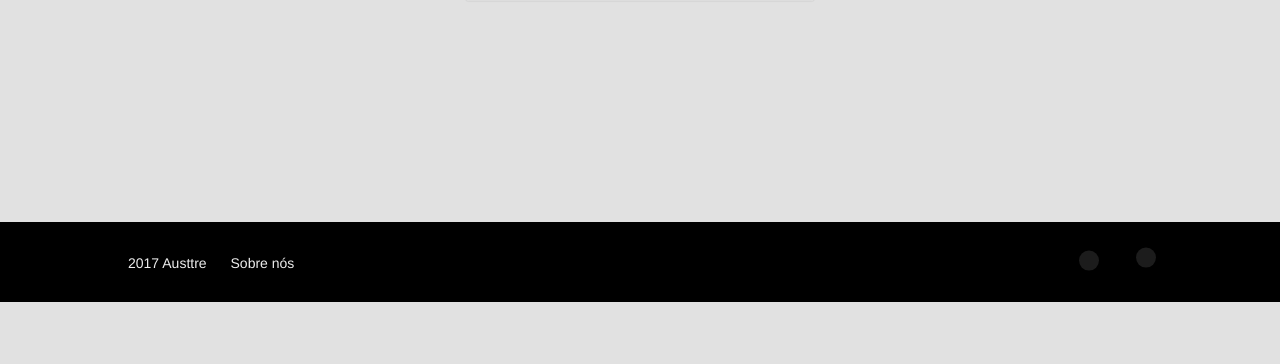
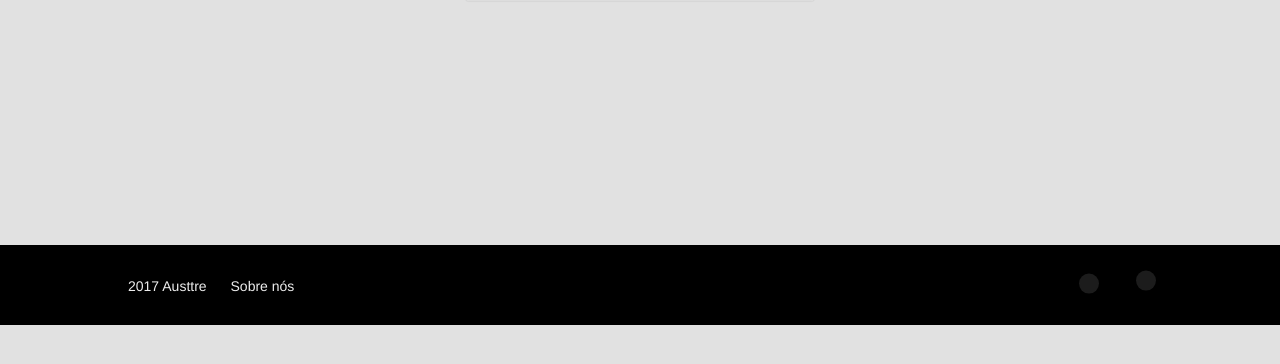
Before and after one commit to jaynecristina/php-db, a PHP site: page /login.php in a window 1280 px wide. Shown: the part 339-703 px from the top of the page. Run offline with PHP 8.4, Linux system fonts and the light colour scheme.

Commit message:
Alteração Login

```diff
--- a/login.php
+++ b/login.php
@@ -8,7 +8,7 @@
 <style>
                             #rodape {
                                 position: absolute;
-                                margin-top: 201px;
+                                margin-top: 224px;
                                 width: 100%;
                                 height: 80px;
                                 background: black;
```
